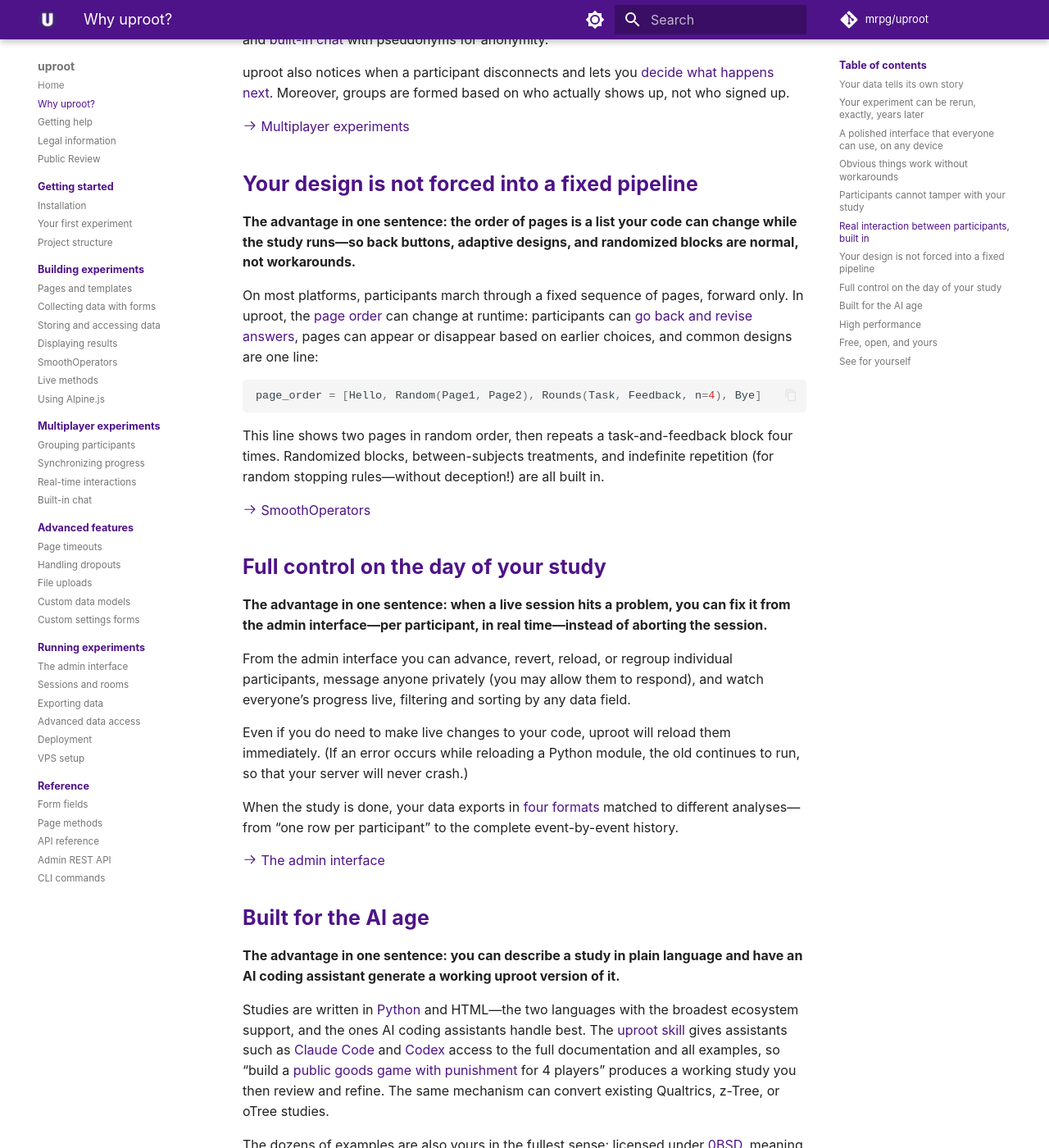
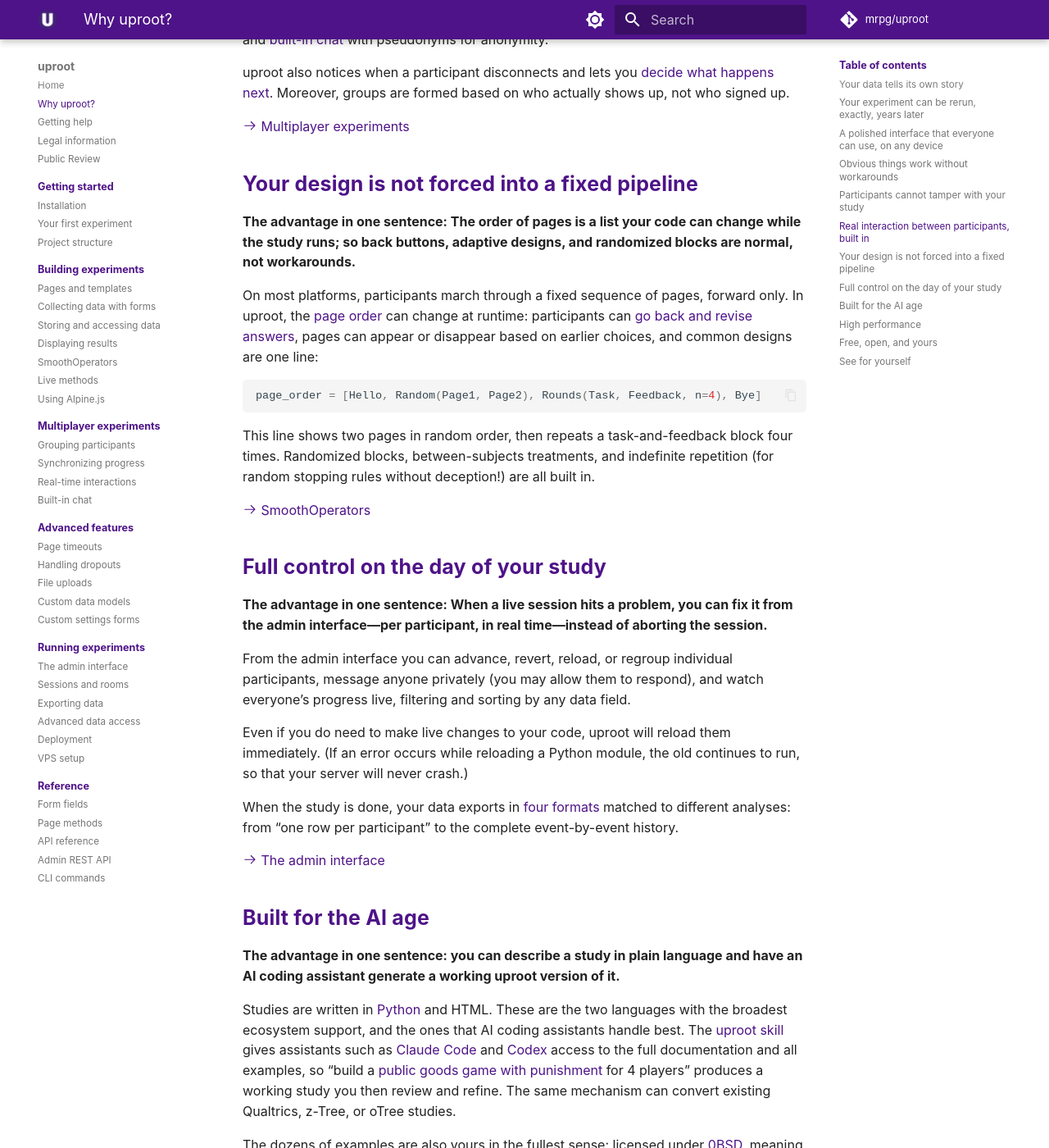
Before and after one commit to mrpg/uproot-docs, an MkDocs documentation site: the page built from docs/why-uproot.md, in a window 1280 px wide and 1400 px high, scrolled down 4684 px. Shown: the whole window at 82% size. Built offline with MkDocs 1.6.1 and Material for MkDocs 9.7.7, drawn with Linux system fonts in a browser that asks for light colours; some web fonts are replaced; comment, search, counter and statistics services are not loaded; some of the changed text lies outside the part shown.

Commit message:
Reduce number of em dashes further

````diff
--- a/docs/why-uproot.md
+++ b/docs/why-uproot.md
@@ -120,7 +120,7 @@ uproot also notices when a participant disconnects and lets you [decide what hap
 
 ## Your design is not forced into a fixed pipeline
 
-**The advantage in one sentence: the order of pages is a list your code can change while the study runs—so back buttons, adaptive designs, and randomized blocks are normal, not workarounds.**
+**The advantage in one sentence: The order of pages is a list your code can change while the study runs; so back buttons, adaptive designs, and randomized blocks are normal, not workarounds.**
 
 On most platforms, participants march through a fixed sequence of pages, forward only. In uproot, the [page order](building/pages.md) can change at runtime: participants can [go back and revise answers](https://github.com/mrpg/uproot-examples/tree/master/revise), pages can appear or disappear based on earlier choices, and common designs are one line:
 
@@ -128,19 +128,19 @@ On most platforms, participants march through a fixed sequence of pages, forward
 page_order = [Hello, Random(Page1, Page2), Rounds(Task, Feedback, n=4), Bye]
 ```
 
-This line shows two pages in random order, then repeats a task-and-feedback block four times. Randomized blocks, between-subjects treatments, and indefinite repetition (for random stopping rules—without deception!) are all built in.
+This line shows two pages in random order, then repeats a task-and-feedback block four times. Randomized blocks, between-subjects treatments, and indefinite repetition (for random stopping rules without deception!) are all built in.
 
 [:octicons-arrow-right-24: SmoothOperators](building/operators.md)
 
 ## Full control on the day of your study
 
-**The advantage in one sentence: when a live session hits a problem, you can fix it from the admin interface—per participant, in real time—instead of aborting the session.**
+**The advantage in one sentence: When a live session hits a problem, you can fix it from the admin interface—per participant, in real time—instead of aborting the session.**
 
 From the admin interface you can advance, revert, reload, or regroup individual participants, message anyone privately (you may allow them to respond), and watch everyone’s progress live, filtering and sorting by any data field.
 
 Even if you do need to make live changes to your code, uproot will reload them immediately. (If an error occurs while reloading a Python module, the old continues to run, so that your server will never crash.)
 
-When the study is done, your data exports in [four formats](running/export.md) matched to different analyses—from “one row per participant” to the complete event-by-event history.
+When the study is done, your data exports in [four formats](running/export.md) matched to different analyses: from “one row per participant” to the complete event-by-event history.
 
 [:octicons-arrow-right-24: The admin interface](running/admin.md)
 
@@ -148,7 +148,7 @@ When the study is done, your data exports in [four formats](running/export.md) m
 
 **The advantage in one sentence: you can describe a study in plain language and have an AI coding assistant generate a working uproot version of it.**
 
-Studies are written in [Python](https://www.python.org/) and HTML—the two languages with the broadest ecosystem support, and the ones AI coding assistants handle best. The [uproot skill](https://github.com/mrpg/uproot-skill) gives assistants such as [Claude Code](https://claude.com/claude-code) and [Codex](https://openai.com/codex/) access to the full documentation and all examples, so “build a [public goods game with punishment](https://github.com/mrpg/uproot-examples/tree/master/pgg_punishment) for 4 players” produces a working study you then review and refine. The same mechanism can convert existing Qualtrics, z-Tree, or oTree studies.
+Studies are written in [Python](https://www.python.org/) and HTML. These are the two languages with the broadest ecosystem support, and the ones that AI coding assistants handle best. The [uproot skill](https://github.com/mrpg/uproot-skill) gives assistants such as [Claude Code](https://claude.com/claude-code) and [Codex](https://openai.com/codex/) access to the full documentation and all examples, so “build a [public goods game with punishment](https://github.com/mrpg/uproot-examples/tree/master/pgg_punishment) for 4 players” produces a working study you then review and refine. The same mechanism can convert existing Qualtrics, z-Tree, or oTree studies.
 
 The dozens of examples are also yours in the fullest sense: licensed under [0BSD](https://opensource.org/license/0bsd), meaning you may copy, modify, and use them without restriction or attribution.
 
````
Also changed, not shown: other parts of docs/why-uproot.md (+1 -1 lines), docs/advanced/dropouts.md (+3 -3 lines), docs/public-review.md (+1 -1 lines).
